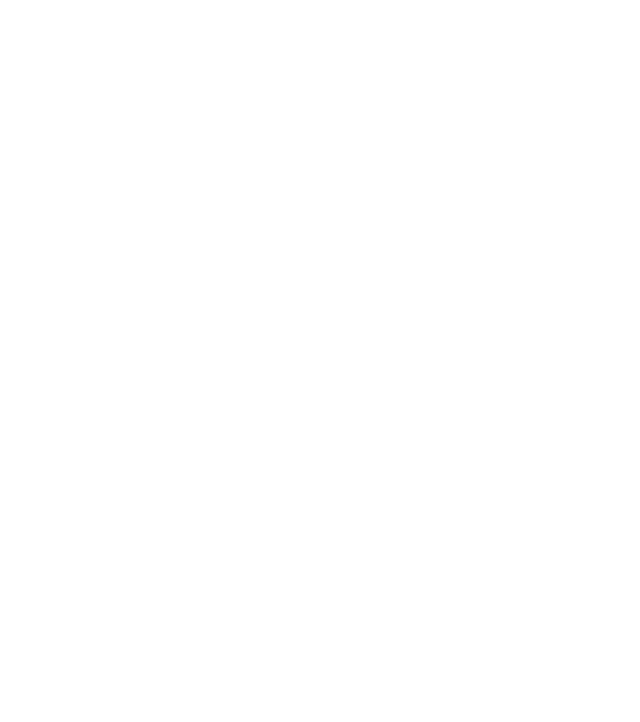
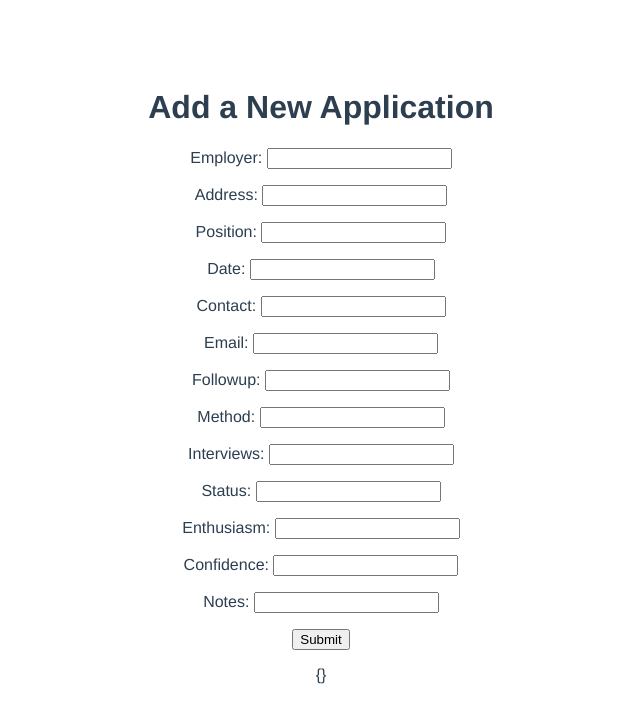
Before and after one commit to MisterVinny/application-analyzer-frontend, a Vue app: page /applications/new in a window 1280 px wide. Shown: the top 722 px of the page, without its empty margins (319-959 px from the left). Built offline with nearby package versions, Linux system fonts and the light colour scheme; the HTML template or start-up script is replaced by a standard one.

Commit message:
Removes backed-up Home.vue, updates router for applications-new, adds a create-application view with an input form.

```diff
--- a/src/router/index.js
+++ b/src/router/index.js
@@ -5,6 +5,7 @@
 import Signup from "../views/Signup.vue";
 import Applications from "../views/Applications.vue";
 import Logout from "../views/Logout.vue";
+import ApplicationsNew from "../views/ApplicationsNew.vue";
 
 Vue.use(VueRouter);
 
@@ -30,6 +31,11 @@
     component: Applications,
   },
   {
+    path: "/applications/new",
+    name: "applications-new",
+    component: ApplicationsNew,
+  },
+  {
     path: "/logout",
     name: "logout",
     component: Logout,
--- a/src/views/Applications.vue
+++ b/src/views/Applications.vue
@@ -1,5 +1,8 @@
 <template>
   <div class="applications">
+    <div>
+      <router-link to="/applications/new">Add Application</router-link>
+    </div>
     <div v-for="application in applications" v-bind:key="application.id">
       <p>{{ application }}</p>
     </div>
--- /dev/null
+++ b/src/views/ApplicationsNew.vue
@@ -0,0 +1,75 @@
+<template>
+  <div class="applications-new">
+    <div>
+      <h1>Add a New Application</h1>
+    </div>
+    <form v-on:submit="createApplication()">
+      <p>
+        Employer: <input type="text" v-model="newApplicationParams.employer" />
+      </p>
+      <p>
+        Address: <input type="text" v-model="newApplicationParams.address" />
+      </p>
+      <p>
+        Position: <input type="text" v-model="newApplicationParams.position" />
+      </p>
+      <p>Date: <input type="text" v-model="newApplicationParams.date" /></p>
+      <p>
+        Contact: <input type="text" v-model="newApplicationParams.contact" />
+      </p>
+      <p>Email: <input type="text" v-model="newApplicationParams.email" /></p>
+      <p>
+        Followup: <input type="text" v-model="newApplicationParams.followup" />
+      </p>
+      <p>Method: <input type="text" v-model="newApplicationParams.method" /></p>
+      <p>
+        Interviews:
+        <input type="text" v-model="newApplicationParams.interviews" />
+      </p>
+      <p>Status: <input type="text" v-model="newApplicationParams.status" /></p>
+      <p>
+        Enthusiasm:
+        <input type="text" v-model="newApplicationParams.enthusiasm" />
+      </p>
+      <p>
+        Confidence:
+        <input type="text" v-model="newApplicationParams.confidence" />
+      </p>
+      <p>Notes: <input type="text" v-model="newApplicationParams.notes" /></p>
+      <input type="submit" class="btn btn-primary" value="Submit" />
+    </form>
+
+    <p>{{ newApplicationParams }}</p>
+  </div>
+</template>
+
+<script>
+import axios from "axios";
+
+export default {
+  data: function () {
+    return {
+      errors: [],
+      newApplicationParams: {},
+    };
+  },
+
+  created: function () {},
+
+  methods: {
+    createApplication: function () {
+      axios
+        .post("/applications", this.newApplicationParams)
+        .then((response) => {
+          console.log("New Application Object: ", response.data);
+          this.$router.push("/applications");
+        })
+        .catch((error) => {
+          this.errors = error.response.data.errors;
+          console.log(error.response.data.message);
+          this.status = error.response.status;
+        });
+    },
+  },
+};
+</script>
```
Also changed, not shown: src/views/BAK/Home.vue (deleted, +0 -18 lines).
